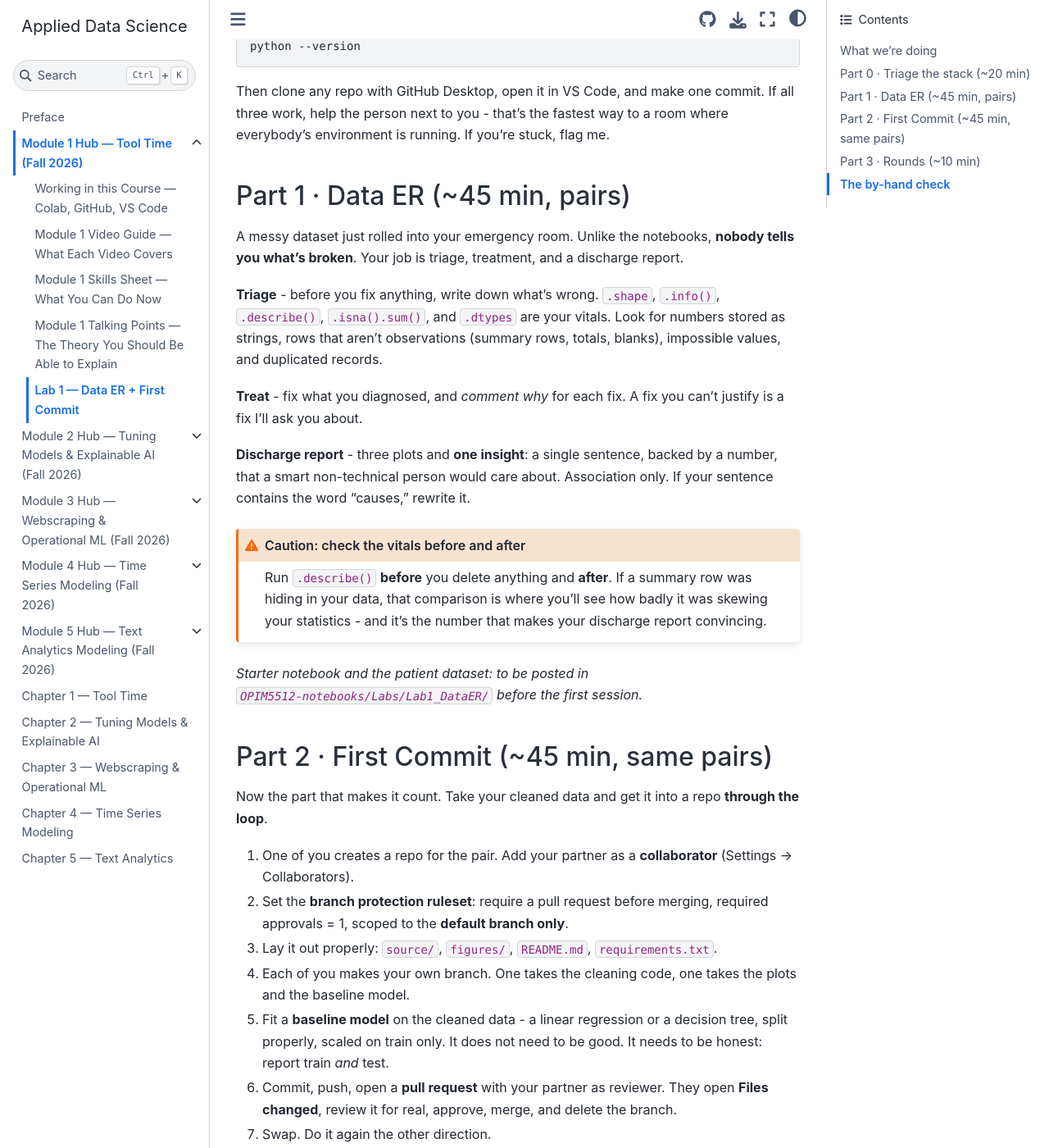
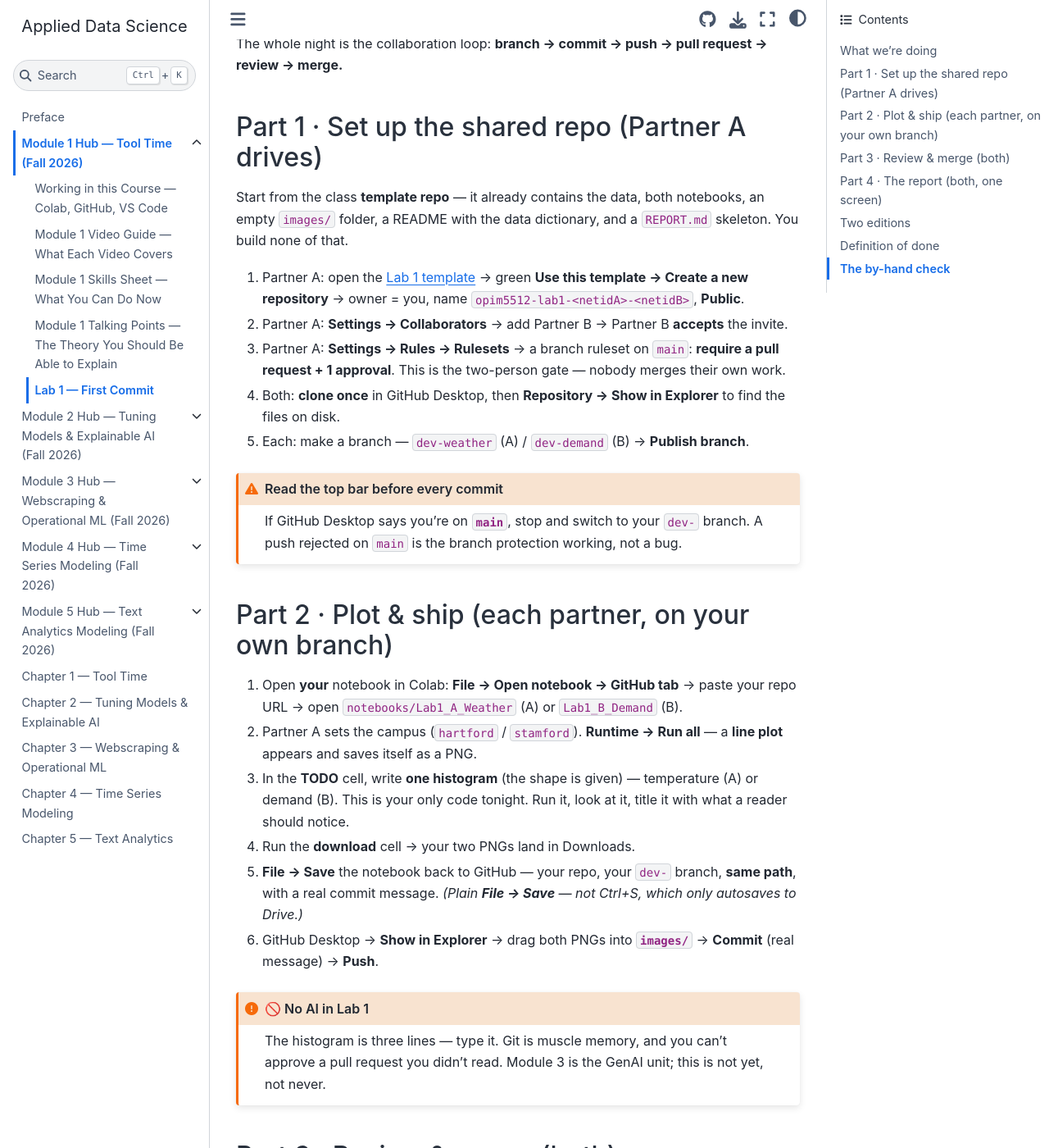
Before and after one commit to drdave-teaching/opim5512-textbook, a Jupyter Book: the page built from module1_hub/lab1.md, in a window 1280 px wide and 1400 px high, scrolled down 811 px. Shown: the whole window at 82% size. Built offline with Jupyter Book 1.0.4 settings and Sphinx 7.4.7 and the Sphinx Book theme 1.1.4, drawn with Linux system fonts in a browser that asks for light colours; some of the changed text lies outside the part shown.

Commit message:
Add the labs to the ebook: rewrite Lab 1 (First Commit), add Lab 2 (SHAP)
- module1_hub/lab1.md rewritten to the real Lab 1: weather+demand template repo,
  branch -> PR -> review -> merge, one histogram, the report; simple + extended editions;
  hottest-hour != peak-hour surprise. (Old 'Data ER' draft replaced.)
- module2_hub/lab2.md NEW: Explaining a Model (SHAP) - global beeswarm vs local waterfall
  on the trained energy random forest; SHAP-in-five-sentences; one-line student code.
- Wired lab2 into _toc.yml and linked from the Module 2 hub.

Co-Authored-By: Claude Opus 4.8 <noreply@anthropic.com>

````diff
--- a/_toc.yml
+++ b/_toc.yml
@@ -12,6 +12,7 @@ chapters:
     sections:
       - file: module2_hub/videos
       - file: module2_hub/skills
+      - file: module2_hub/lab2
   - file: module3_hub/index
     sections:
       - file: module3_hub/videos
--- a/module1_hub/lab1.md
+++ b/module1_hub/lab1.md
@@ -1,10 +1,15 @@
-# Lab 1 — Data ER + First Commit
+# Lab 1 — First Commit
 
-**Hartford: Wed Sep 2 · Stamford: Wed Sep 9 · 5:30-7:30 PM**
+**Hartford: Wed Sep 2 · Stamford: Wed Sep 9 · 5:30–7:30 PM**
 
-The in-person half of Module 1. The async carried the mechanics; the lab is where you apply them to a dataset nobody pre-chewed for you, and then push the result through a **reviewed pull request** - the loop you'll use for everything else this semester.
+The in-person half of Module 1. The async taught the mechanics; the lab is where you and a partner push a real result through a **reviewed pull request** — the loop you'll reuse for everything else this semester.
 
-Bring a laptop with **Colab** working and **VS Code + GitHub Desktop** installed. If your stack isn't running yet, come anyway - the first twenty minutes exist for exactly that.
+:::{admonition} The one-sentence version
+:class: important
+**Tonight the deliverable is a *repo*, not a notebook.** Two people each own half of the same story — one takes the **weather**, one takes the **electricity demand** — and the only way to the finished report is to **merge your work together**.
+:::
+
+Bring a laptop with **Colab** working and **GitHub Desktop** installed and signed in. If your stack isn't running yet, come anyway — the first few minutes exist for exactly that.
 
 ---
 
@@ -12,75 +17,87 @@ Bring a laptop with **Colab** working and **VS Code + GitHub Desktop** installed
 
 | | Part | Time | Working |
 |---|---|---|---|
-| 0 | **Triage the stack** | ~20 min | solo, with help |
-| 1 | **Data ER** | ~45 min | pairs |
-| 2 | **First Commit** | ~45 min | same pairs |
-| 3 | **Rounds** | ~10 min | everyone |
+| 1 | **Set up the shared repo** | ~10 min | Partner A drives |
+| 2 | **Plot & ship** | ~30 min | each partner, own branch |
+| 3 | **Review & merge** | ~20 min | both |
+| 4 | **The report** | ~20 min | both, one screen |
 
-## Part 0 · Triage the stack (~20 min)
+The whole night is the collaboration loop: **branch → commit → push → pull request → review → merge.**
 
-Everyone runs the same three checks in a terminal and gets a green light before we start:
+## Part 1 · Set up the shared repo (Partner A drives)
 
-```bash
-git --version
-python --version
-```
+Start from the class **template repo** — it already contains the data, both notebooks, an empty `images/` folder, a README with the data dictionary, and a `REPORT.md` skeleton. You build none of that.
 
-Then clone any repo with GitHub Desktop, open it in VS Code, and make one commit. If all three work, help the person next to you - that's the fastest way to a room where everybody's environment is running. If you're stuck, flag me.
+1. Partner A: open the [Lab 1 template](https://github.com/drdave-teaching/opim5512-lab1-template) → green **Use this template → Create a new repository** → owner = you, name `opim5512-lab1-<netidA>-<netidB>`, **Public**.
+2. Partner A: **Settings → Collaborators** → add Partner B → Partner B **accepts** the invite.
+3. Partner A: **Settings → Rules → Rulesets** → a branch ruleset on `main`: **require a pull request + 1 approval**. This is the two-person gate — nobody merges their own work.
+4. Both: **clone once** in GitHub Desktop, then **Repository → Show in Explorer** to find the files on disk.
+5. Each: make a branch — `dev-weather` (A) / `dev-demand` (B) → **Publish branch**.
 
-## Part 1 · Data ER (~45 min, pairs)
-
-A messy dataset just rolled into your emergency room. Unlike the notebooks, **nobody tells you what's broken**. Your job is triage, treatment, and a discharge report.
-
-**Triage** - before you fix anything, write down what's wrong. `.shape`, `.info()`, `.describe()`, `.isna().sum()`, and `.dtypes` are your vitals. Look for numbers stored as strings, rows that aren't observations (summary rows, totals, blanks), impossible values, and duplicated records.
-
-**Treat** - fix what you diagnosed, and *comment why* for each fix. A fix you can't justify is a fix I'll ask you about.
-
-**Discharge report** - three plots and **one insight**: a single sentence, backed by a number, that a smart non-technical person would care about. Association only. If your sentence contains the word "causes," rewrite it.
-
-:::{admonition} Caution: check the vitals before and after
+:::{admonition} Read the top bar before every commit
 :class: warning
-Run `.describe()` **before** you delete anything and **after**. If a summary row was hiding in your data, that comparison is where you'll see how badly it was skewing your statistics - and it's the number that makes your discharge report convincing.
+If GitHub Desktop says you're on **`main`**, stop and switch to your `dev-` branch. A push rejected on `main` is the branch protection working, not a bug.
 :::
 
-*Starter notebook and the patient dataset: to be posted in `OPIM5512-notebooks/Labs/Lab1_DataER/` before the first session.*
+## Part 2 · Plot & ship (each partner, on your own branch)
 
-## Part 2 · First Commit (~45 min, same pairs)
+1. Open **your** notebook in Colab: **File → Open notebook → GitHub tab** → paste your repo URL → open `notebooks/Lab1_A_Weather` (A) or `Lab1_B_Demand` (B).
+2. Partner A sets the campus (`hartford` / `stamford`). **Runtime → Run all** — a **line plot** appears and saves itself as a PNG.
+3. In the **TODO** cell, write **one histogram** (the shape is given) — temperature (A) or demand (B). This is your only code tonight. Run it, look at it, title it with what a reader should notice.
+4. Run the **download** cell → your two PNGs land in Downloads.
+5. **File → Save** the notebook back to GitHub — your repo, your `dev-` branch, **same path**, with a real commit message. *(Plain **File → Save** — not Ctrl+S, which only autosaves to Drive.)*
+6. GitHub Desktop → **Show in Explorer** → drag both PNGs into **`images/`** → **Commit** (real message) → **Push**.
 
-Now the part that makes it count. Take your cleaned data and get it into a repo **through the loop**.
-
-1. One of you creates a repo for the pair. Add your partner as a **collaborator** (Settings → Collaborators).
-2. Set the **branch protection ruleset**: require a pull request before merging, required approvals = 1, scoped to the **default branch only**.
-3. Lay it out properly: `source/`, `figures/`, `README.md`, `requirements.txt`.
-4. Each of you makes your own branch. One takes the cleaning code, one takes the plots and the baseline model.
-5. Fit a **baseline model** on the cleaned data - a linear regression or a decision tree, split properly, scaled on train only. It does not need to be good. It needs to be honest: report train *and* test.
-6. Commit, push, open a **pull request** with your partner as reviewer. They open **Files changed**, review it for real, approve, merge, and delete the branch.
-7. Swap. Do it again the other direction.
-
-**You're done when the network graph shows the loop going both ways** and `python source/your_script.py` runs from a clean terminal after `pip install -r requirements.txt`.
-
-:::{admonition} Remember: the deliverable is the repo, not the notebook
+:::{admonition} 🚫 No AI in Lab 1
 :class: important
-A cleaned dataframe living in a Colab tab is worth nothing on Thursday morning. A repo your partner reviewed, merged, and can re-run is worth something for the rest of your career. This is the whole point of the lab.
+The histogram is three lines — type it. Git is muscle memory, and you can't approve a pull request you didn't read. Module 3 is the GenAI unit; this is not yet, not never.
 :::
 
-## Part 3 · Rounds (~10 min)
+## Part 3 · Review & merge (both)
 
-Two or three pairs share screens: the *before* and *after* `.describe()`, the one-sentence insight, and the network graph. We'll talk about what everybody found that nobody else did.
+1. On github.com, open your **Compare & pull request** → request your **partner** as reviewer.
+2. Open your **partner's** PR → **Files changed** → actually read their histogram cell and look at the PNGs → **Approve**.
+3. **Merge** both PRs → **Delete branch**.
+4. Both: GitHub Desktop → `main` → **Fetch → Pull**. Open `images/`: **four PNGs**. Neither of you could have produced that alone.
+
+## Part 4 · The report (both, one screen)
+
+Open `REPORT.md` → **Edit**. The four plots already render. Replace each **➜** line with one sentence — every number gets a unit (°F, MW, hours). Commit it on a `report` branch, PR it, the *other* partner approves, merge.
+
+**Ahead of schedule?** Run the joint notebook (both series joined on the hour), drag `temp_vs_load.png` into `images/`, and chase the question at the bottom — the surprise is that the **hottest hour is not the peak-demand hour** (thermal mass + 6 PM behavior + cumulative heat).
+
+:::{admonition} The deliverable is the repo, not the notebook
+:class: important
+A cleaned dataframe living in a Colab tab is worth nothing on Thursday morning. A repo your partner reviewed, merged, and can re-run is worth something for the rest of your career. That's the whole point of the lab.
+:::
 
 ---
+
+## Two editions
+
+- **Simple edition (Stamford, and the current default)** — the data comes **pre-cleaned** in the template repo, so you spend the night on the *workflow*. Everything you need is in the kit: [START HERE, instructions, the 20-step map, printable handouts, and the Colab starters](https://github.com/drdave-teaching/OPIM5512-labs/tree/master/Module1/Week1_TechStack/Lab1_FirstCommit/simple).
+- **Extended edition (Hartford's first run)** — you **clean the two datasets yourself** (METAR weather at `:51` past the hour with `M`/`T` flags; ISO-NE demand on *Hour Ending 1–24*) and stage a merge conflict on purpose. The [extended kit](https://github.com/drdave-teaching/OPIM5512-labs/tree/master/Module1/Week1_TechStack/Lab1_FirstCommit) is one folder up.
+
+:::{admonition} Online / solo students
+:class: tip
+Pair over Teams if you can — each on your own account, one owns the repo and adds the other. Otherwise run two GitHub accounts (needs a second email), or go solo with **Required approvals = 0**: branch → PR → merge yourself. Join the live session on Webex for at least one lab so you know how these run.
+:::
+
+## Definition of done
+
+- [ ] Both partners are collaborators; branch protection on `main`
+- [ ] `images/` has four PNGs with the exact filenames (two per partner)
+- [ ] Both notebooks saved back with a histogram in each
+- [ ] `REPORT.md` — one real sentence under each plot, plus one honest "what this data can't tell us"
+- [ ] ≥3 merged pull requests, branches deleted, both of you authoring **and** reviewing
+- [ ] A network graph (Insights → Network) showing the loop going both ways
 
 ## The by-hand check
 
 Short, on paper, from the week's core skill. The practice bank with fully-worked keys lives in [opim-math/OPIM5512](https://github.com/drdave-teaching/opim-math/tree/main/OPIM5512):
 
-- [Confusion matrix by hand](https://github.com/drdave-teaching/opim-math/blob/main/OPIM5512/worksheets/ConfusionMatrix_ByHand_worksheet.pdf) - build the four cells, then compute precision, recall, and F1 without a library ([key](https://github.com/drdave-teaching/opim-math/blob/main/OPIM5512/worksheets/ConfusionMatrix_ByHand_key.pdf))
-
-:::{admonition} On your own
-:class: tip
-Rerun your baseline model, but this time call `fit_transform` on the **whole** dataset before splitting. Record the test score. Then do it correctly - fit on train only - and record it again. The gap between those two numbers is data leakage, measured in your own data. Put both numbers in your README.
-:::
+- [Confusion matrix by hand](https://github.com/drdave-teaching/opim-math/blob/main/OPIM5512/worksheets/ConfusionMatrix_ByHand_worksheet.pdf) — build the four cells, then compute precision, recall, and F1 without a library ([key](https://github.com/drdave-teaching/opim-math/blob/main/OPIM5512/worksheets/ConfusionMatrix_ByHand_key.pdf))
 
 ---
 
-*The hook into Module 2: you just tuned nothing and defended everything by hand. Next module we replace the hand with a search - pipelines, cross-validation, and grid search - so the leakage boundary you just measured is enforced by the code instead of your memory.*
+*The hook into Module 2: tonight you shipped a model's inputs through a reviewed loop. Next module you fit models you can **defend** — resample the training partition only, report a distribution instead of a lucky number, and say which features mattered. That last part becomes [Lab 2 — Explaining a Model (SHAP)](../module2_hub/lab2.md).*
--- /dev/null
+++ b/module2_hub/lab2.md
@@ -0,0 +1,82 @@
+# Lab 2 — Explaining a Model (SHAP)
+
+**Module 2 · Explainable AI — the in-person lab.** Half lecture, half hands-on **with GitHub**, on the same branch → pull request → review → merge loop from Lab 1.
+
+:::{admonition} The one-sentence version
+:class: important
+A good score is not the finish line. Tonight you take a model that already predicts New England electricity demand well (**R² ≈ 0.90**) and make it **explain itself** — two partners explain the *same* model two ways, then merge the views into one report.
+:::
+
+The model — a random forest on the Lab 1 energy data — is **already trained for you** in the template. You don't tune it tonight; you make it talk. Your only code is **one line of SHAP.**
+
+---
+
+## SHAP in five sentences (the lecture, short)
+
+1. A good model isn't the finish line — you have to be able to say **how it decided**.
+2. **SHAP** gives every feature, for every prediction, a number: how many **MW** it pushed the prediction **up (+)** or **down (−)** from the average prediction.
+3. Add a row's SHAP values to the average and you get that exact prediction — it's **additive and honest** (`14,952 MW base + the feature pushes = 23,082 MW`).
+4. **Global** = stack all rows to see which features matter overall, and in which direction (a **beeswarm**).
+5. **Local** = one row, one prediction, one story (a **waterfall**) — the answer you give a stakeholder.
+
+The full walk-through is in the [SHAP lecture](https://github.com/drdave-teaching/OPIM5512-labs/blob/master/Module2/Week3_xAI/Lab2_SHAP/SHAP_LECTURE.md); the by-hand version is in [Chapter 2 §2.4](../m2_tuning_xai/index.md).
+
+## Who owns what
+
+| | Partner A — **global** | Partner B — **local** |
+|---|---|---|
+| question | *Which features matter, overall?* | *Why THIS one prediction?* |
+| notebook | `Lab2_A_Global_SHAP` | `Lab2_B_Local_SHAP` |
+| branch | `dev-global` | `dev-local` |
+| given | the model's built-in importances bar | a predicted-vs-actual scatter |
+| you write | one line → a SHAP **beeswarm** | one line → a SHAP **waterfall** |
+
+## What we're doing
+
+1. **Set up the repo** — Partner A: [Lab 2 template](https://github.com/drdave-teaching/opim5512-lab2-template) → **Use this template** → add Partner B → branch protection on `main` (PR + 1 approval). Both clone once; each makes a `dev-` branch.
+2. **Run the setup (given)** — `Runtime → Run all` installs SHAP, loads the data, fits the random forest (note the **R²**), and builds `shap_values` — one push in MW per feature, per row. You didn't write any of it; you're about to *use* it.
+3. **Write your one SHAP line** in the TODO cell:
+   - **A:** `shap.plots.beeswarm(shap_values, show=False)` → save `shap_global.png`
+   - **B:** `i = int(np.argmax(model.predict(X)))` then `shap.plots.waterfall(shap_values[i], show=False)` → save `shap_local.png`
+4. **Look at your plot, then ship it** — download the PNGs, **File → Save** the notebook to your `dev-` branch, drag the PNGs into `images/`, commit, push.
+5. **Review & merge** — open a PR, your partner reads your SHAP cell and approves; merge both; `Fetch → Pull`.
+6. **The report** — fill `REPORT.md` (image links are pre-wired). The finding to nail: **do the global view and the local hour tell the *same* story about what drives demand?**
+
+:::{admonition} The one honest caveat
+:class: warning
+SHAP explains **the model**, not physical cause. "The forest leans on `hour_of_day` and `dewpoint_f`" is a statement about the model's behavior — not a claim that muggy 6 PMs *cause* demand. Say so in your report.
+:::
+
+## What the model looks at
+
+The data is the Lab 1 energy join — one row per hour. Target = `load_mw` (New England demand).
+
+| feature | meaning | units |
+|---|---|---|
+| `temp_f` | air temperature | °F |
+| `hour_of_day` | 0–23 | hour |
+| `dewpoint_f` | dew point | °F |
+| `humidity_pct` | relative humidity | % |
+| `wind_kt` | wind speed | knots |
+| `weekend` | 1 = Sat/Sun | 0/1 |
+
+**Ahead of schedule?** Run the joint notebook for a **dependence plot** (`shap.plots.scatter`) — how one feature's push changes across its range, colored by a second feature — and chase the interaction it exposes.
+
+## Definition of done
+
+- [ ] Branch protection on `main`; both partners are collaborators
+- [ ] `images/` has four PNGs (the given plot + your SHAP plot, per partner)
+- [ ] Both notebooks saved back with one SHAP line each (beeswarm / waterfall)
+- [ ] `REPORT.md` — one sentence per plot, plus the "what SHAP can't tell us" line
+- [ ] ≥3 merged pull requests, branches deleted, both authoring **and** reviewing
+
+The full kit — instructions, the 20-step map, printable handouts, run-of-show slides, and the Colab starters — is in [Module2/Week3_xAI/Lab2_SHAP](https://github.com/drdave-teaching/OPIM5512-labs/tree/master/Module2/Week3_xAI/Lab2_SHAP).
+
+:::{admonition} New to the workflow?
+:class: tip
+It's the same branch → PR → review → merge loop as [Lab 1](../module1_hub/lab1.md). If that felt shaky, skim the Lab 1 kit first — Lab 2 assumes it.
+:::
+
+---
+
+*Global says what the model leans on; local tells the story of one hour. Tonight you shipped both — and the report only closes when you can say whether they agree.*
````
Also changed, not shown: module2_hub/index.md (+1 -0 lines).
